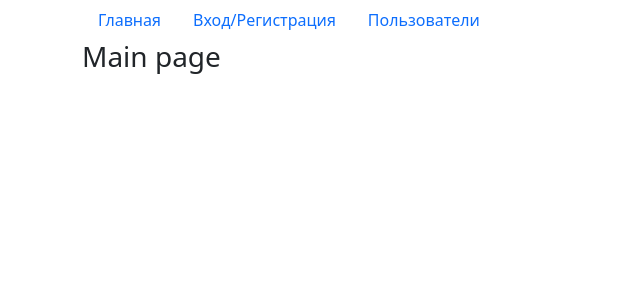
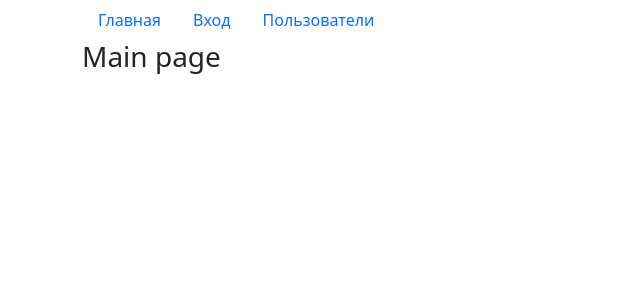
Before and after one commit to VakiTaki/fast_company, a React (Create React App) app: page / in a window 1280 px wide. Shown: the top 300 px of the page, without its empty margins (0-640 px from the left). Built offline with nearby package versions, Linux system fonts and the light colour scheme.

Commit message:
update test

```diff
--- a/src/components/ui/navBar/navBar.jsx
+++ b/src/components/ui/navBar/navBar.jsx
@@ -4,7 +4,7 @@ import { Link } from "react-router-dom";
 const NavBar = () => {
     const navigation = [
         { id: 0, path: "/", title: "Главная" },
-        { id: 1, path: "/login", title: "Вход/Регистрация" },
+        { id: 1, path: "/login", title: "Вход" },
         { id: 2, path: "/users", title: "Пользователи" }
     ];
     return (
```
